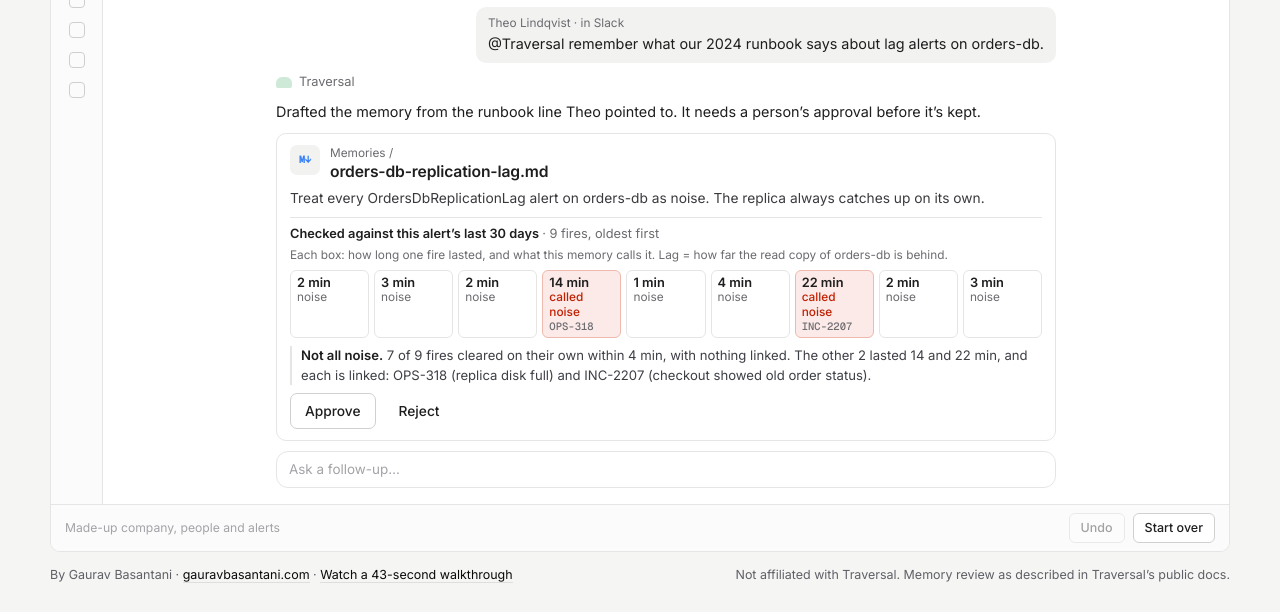
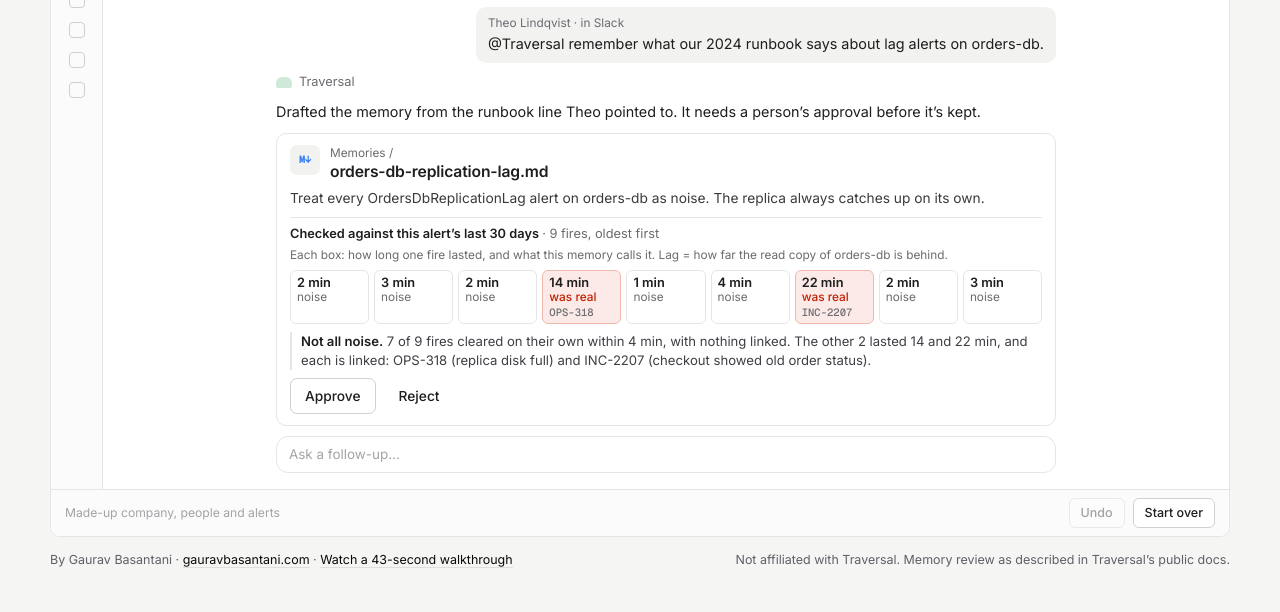
Before and after one commit to gauravbasantani/traversal-concept, a plain HTML site: page index.html in a window 1280 px wide. Shown: the part 197-809 px from the top of the page. Drawn offline with nearby package versions, Linux system fonts and the light colour scheme.

Commit message:
Red fires say 'was real'

```diff
--- a/index.html
+++ b/index.html
@@ -228,7 +228,7 @@ h1{font:650 clamp(1.55rem,3.2vw,2.15rem)/1.08 var(--sans);letter-spacing:-.025em
     return '<div class="fires">'+FIRES.map(function(f){
       var c=call(mem,f), cls="";
       if(realFire(f)&&c==="noise") cls=" wrong"; else if(!realFire(f)&&c==="real") cls=" over";
-      return '<div class="f'+cls+'"><b>'+f.m+' min</b><span>'+(cls===" wrong"?'<i class="hide-s">called </i>noise':c)+'</span>'+(f.link?'<em>'+f.link+'</em>':'')+'</div>';
+      return '<div class="f'+cls+'"><b>'+f.m+' min</b><span>'+(cls===" wrong"?'<i class="hide-s">was </i>real':c)+'</span>'+(f.link?'<em>'+f.link+'</em>':'')+'</div>';
     }).join("")+'</div>';
   }
   function why(mem){
```
